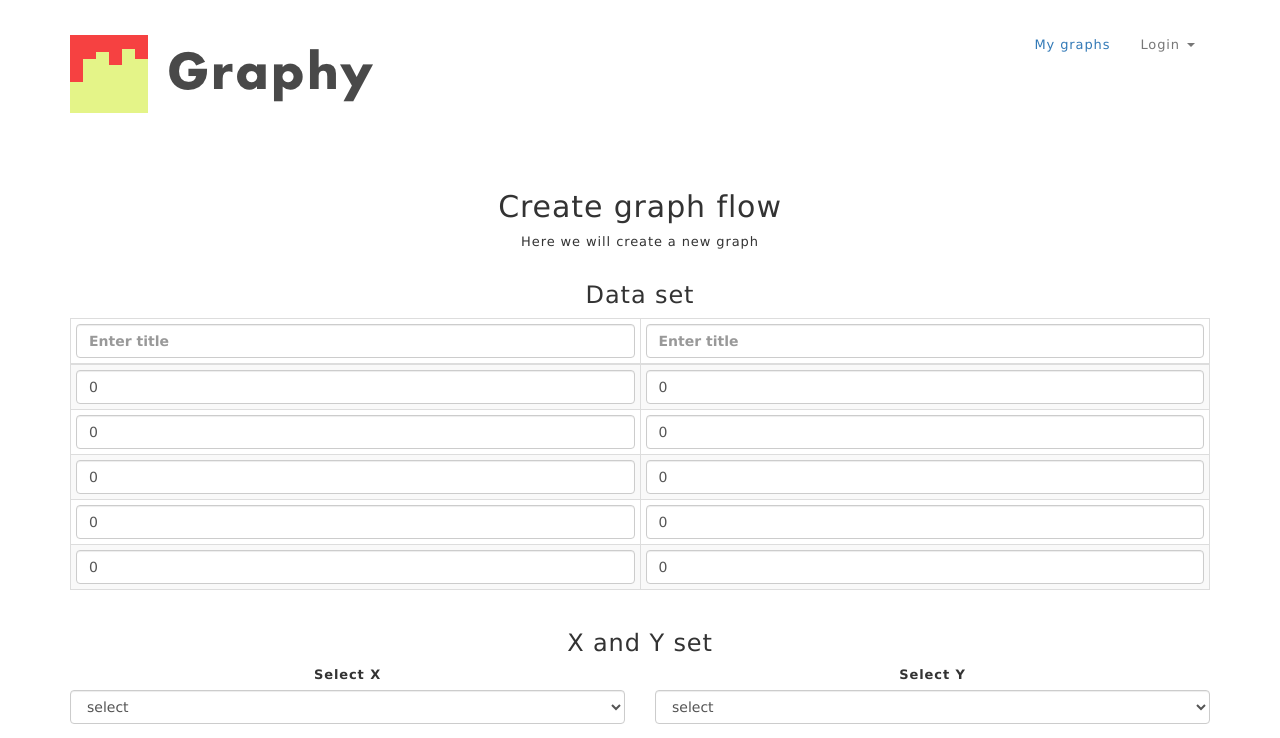
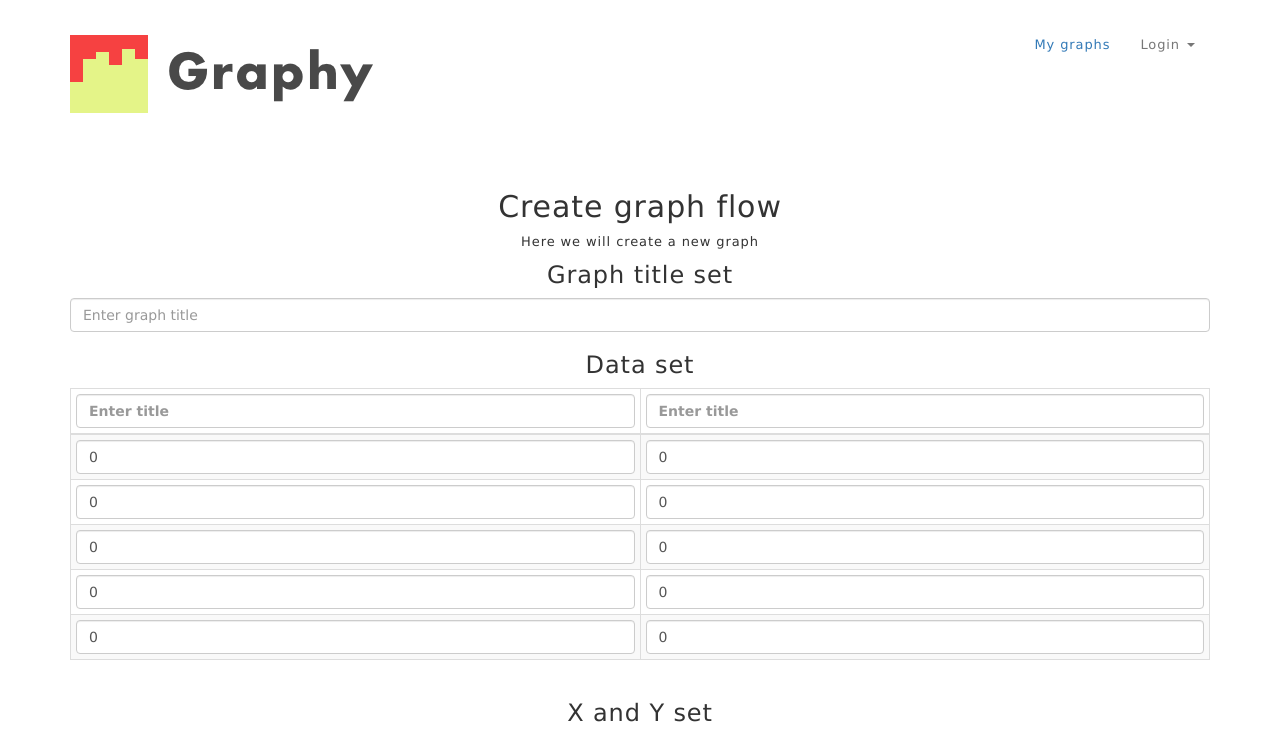
Before and after one commit to boilund/graphy, a React (Create React App) app: page /creating in a window 1280 px wide. Shown: the top 738 px of the page. Built offline with nearby package versions, Linux system fonts and the light colour scheme.

Commit message:
Implement handleTitleChange function

```diff
--- a/src/js/create/creat-new-graph.tsx
+++ b/src/js/create/creat-new-graph.tsx
@@ -29,27 +29,22 @@ const initialState = {
     xAxis: [],
     yAxis: []
   },
-      data: [],
+  data: [],
   id: 0,
   title: "",
-      type: "line-chart",
-      value: 0
-    };
+  type: "line-chart",
+  value: 0
+};
 
 class CreateNewGraph extends React.Component<{}, IState> {
   constructor(props: any) {
     super(props);
     this.state = initialState;
+    this.handleTitleChange = this.handleTitleChange.bind(this);
   }
 
-  public handleChange = (e: any): void => {
-    this.setState({
-      value: e.target.value
-    });
-  };
-
   public render() {
-    const { type, value } = this.state;
+    const { type, value, title } = this.state;
 
     return (
       <main className="main">
@@ -58,6 +53,15 @@ class CreateNewGraph extends React.Component<{}, IState> {
             <Col sm={12}>
               <h2>Create graph flow</h2>
               <p>Here we will create a new graph</p>
+            </Col>
+            <h3>Graph title set</h3>
+            <Col sm={12}>
+              <FormControl
+                type="text"
+                placeholder="Enter graph title"
+                value={title}
+                onChange={this.handleTitleChange}
+              />
             </Col>
             <Col sm={12}>
               <h3>Data set</h3>
@@ -92,7 +96,7 @@ class CreateNewGraph extends React.Component<{}, IState> {
                         type="text"
                         value={value}
                         placeholder="value"
-                        onChange={this.handleChange}
+                        // onChange={this.handleChange}
                       />
                     </td>
                     <td>
@@ -185,6 +189,12 @@ class CreateNewGraph extends React.Component<{}, IState> {
       </main>
     );
   }
+
+  private handleTitleChange = (e: any): void => {
+    this.setState({
+      title: e.target.value
+    });
+  };
 }
 
 export default CreateNewGraph;
```
